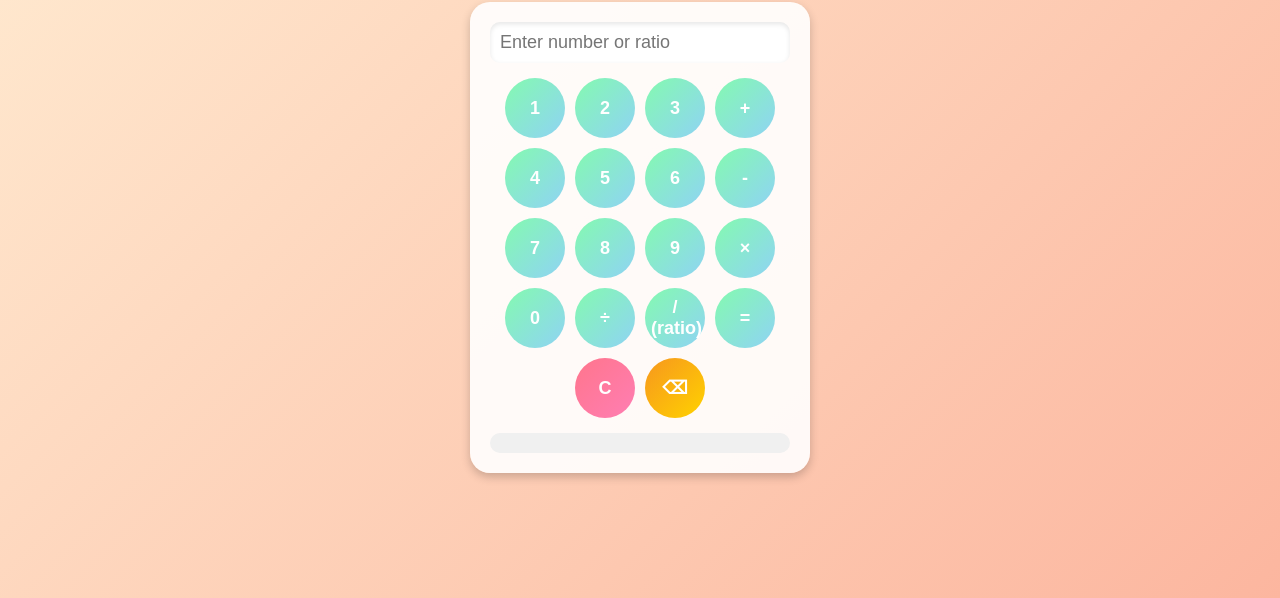
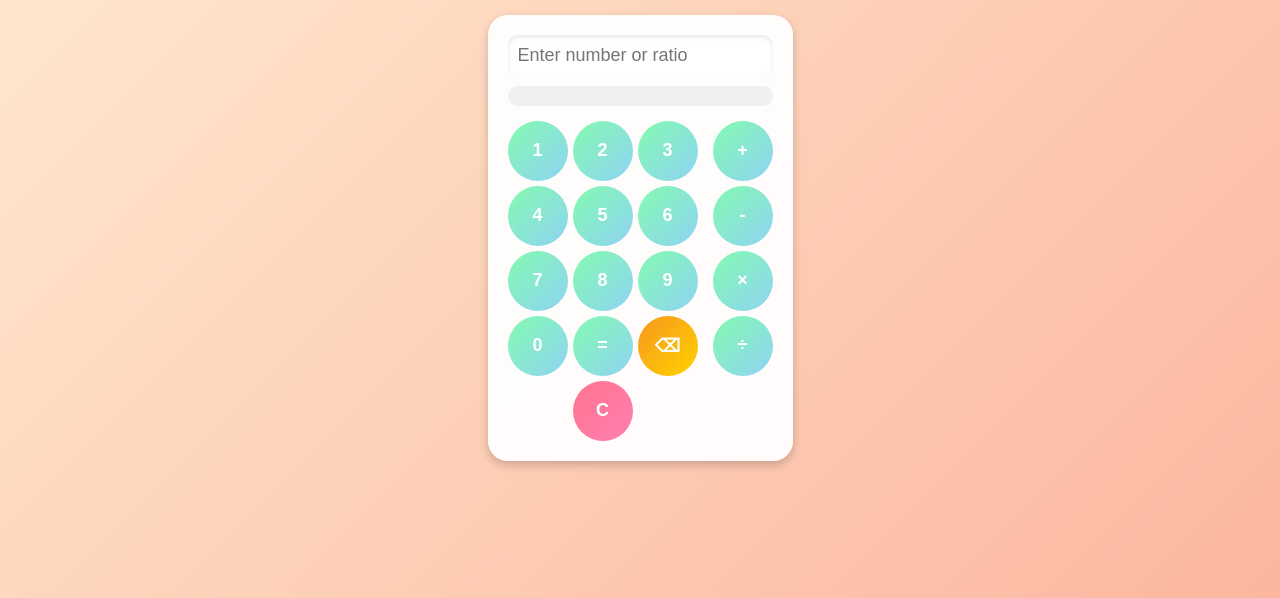
Before and after one commit to chowkiker/Ratio-Calculator-, a plain HTML site: page index.html in a window 1280 px wide. Shown: the part 202-800 px from the top of the page. Drawn offline with Linux system fonts and the light colour scheme.

Commit message:
Update index.html

```diff
--- a/index.html
+++ b/index.html
@@ -20,11 +20,11 @@
     text-shadow: 1px 1px 3px rgba(0,0,0,0.3);
   }
   .calculator {
-    background: rgba(255, 255, 255, 0.9);
+    background: rgba(255, 255, 255, 0.95);
     border-radius: 20px;
     box-shadow: 0 4px 10px rgba(0,0,0,0.2);
     padding: 20px;
-    max-width: 300px;
+    max-width: 350px;
   }
   input {
     width: calc(100% - 20px);
@@ -35,10 +35,39 @@
     margin-bottom: 10px;
     box-shadow: inset 0 2px 5px rgba(0,0,0,0.1);
   }
+  .result {
+    margin-bottom: 15px;
+    font-size: 16px;
+    color: #333;
+    background: #f0f0f0;
+    border-radius: 10px;
+    padding: 10px;
+    text-align: left;
+  }
+  .buttons-container {
+    display: flex;
+    justify-content: center;
+    align-items: flex-start;
+    gap: 15px;
+  }
+  .numbers {
+    display: flex;
+    flex-direction: column;
+    gap: 5px;
+  }
+  .row {
+    display: flex;
+    gap: 5px;
+    justify-content: center;
+  }
+  .operators {
+    display: flex;
+    flex-direction: column;
+    gap: 5px;
+  }
   button {
     width: 60px;
     height: 60px;
-    margin: 5px;
     font-size: 18px;
     border: none;
     border-radius: 50%;
@@ -51,18 +80,11 @@
   button:hover {
     transform: scale(1.1);
   }
-  .buttons {
-    display: flex;
-    flex-wrap: wrap;
-    justify-content: center;
+  .btn-clear {
+    background: linear-gradient(135deg, #ff758c, #ff7eb3);
   }
-  .result {
-    margin-top: 10px;
-    font-size: 16px;
-    color: #333;
-    background: #f0f0f0;
-    border-radius: 10px;
-    padding: 10px;
+  .btn-back {
+    background: linear-gradient(135deg, #f7971e, #ffd200);
   }
 </style>
 </head>
@@ -70,27 +92,46 @@
 <h1>Ratio Calculator</h1>
 <div class="calculator">
   <input type="text" id="display" placeholder="Enter number or ratio">
-  <div class="buttons">
+  <div class="result" id="result"></div>
+
+  <div class="buttons-container">
+    <!-- Number pad -->
+    <div class="numbers">
+      <div class="row">
         <button onclick="appendValue('1')">1</button>
         <button onclick="appendValue('2')">2</button>
         <button onclick="appendValue('3')">3</button>
-    <button onclick="appendValue('+')">+</button>
+      </div>
+      <div class="row">
         <button onclick="appendValue('4')">4</button>
         <button onclick="appendValue('5')">5</button>
         <button onclick="appendValue('6')">6</button>
-    <button onclick="appendValue('-')">-</button>
+      </div>
+      <div class="row">
         <button onclick="appendValue('7')">7</button>
         <button onclick="appendValue('8')">8</button>
         <button onclick="appendValue('9')">9</button>
+      </div>
+      <div class="row">
+        <button onclick="appendValue('0')">0</button>
+        <button onclick="calculate()">=</button>
+        <button class="btn-back" onclick="backspace()">⌫</button>
+      </div>
+      <div class="row">
+        <div style="width:60px;height:60px;"></div>
+        <button class="btn-clear" onclick="clearDisplay()">C</button>
+        <div style="width:60px;height:60px;"></div>
+      </div>
+    </div>
+
+    <!-- Operators -->
+    <div class="operators">
+      <button onclick="appendValue('+')">+</button>
+      <button onclick="appendValue('-')">-</button>
       <button onclick="appendValue('*')">×</button>
-    <button onclick="appendValue('0')">0</button>
       <button onclick="appendValue('/')">÷</button>
-    <button onclick="appendValue('/')">/ (ratio)</button>
-    <button onclick="calculate()">=</button>
-    <button onclick="clearDisplay()" style="background: linear-gradient(135deg, #ff758c, #ff7eb3);">C</button>
-    <button onclick="backspace()" style="background: linear-gradient(135deg, #f7971e, #ffd200);">⌫</button>
     </div>
-  <div class="result" id="result"></div>
+  </div>
 </div>
 
 <script>
```
Lines whose indentation alone changed are shown as unchanged.
